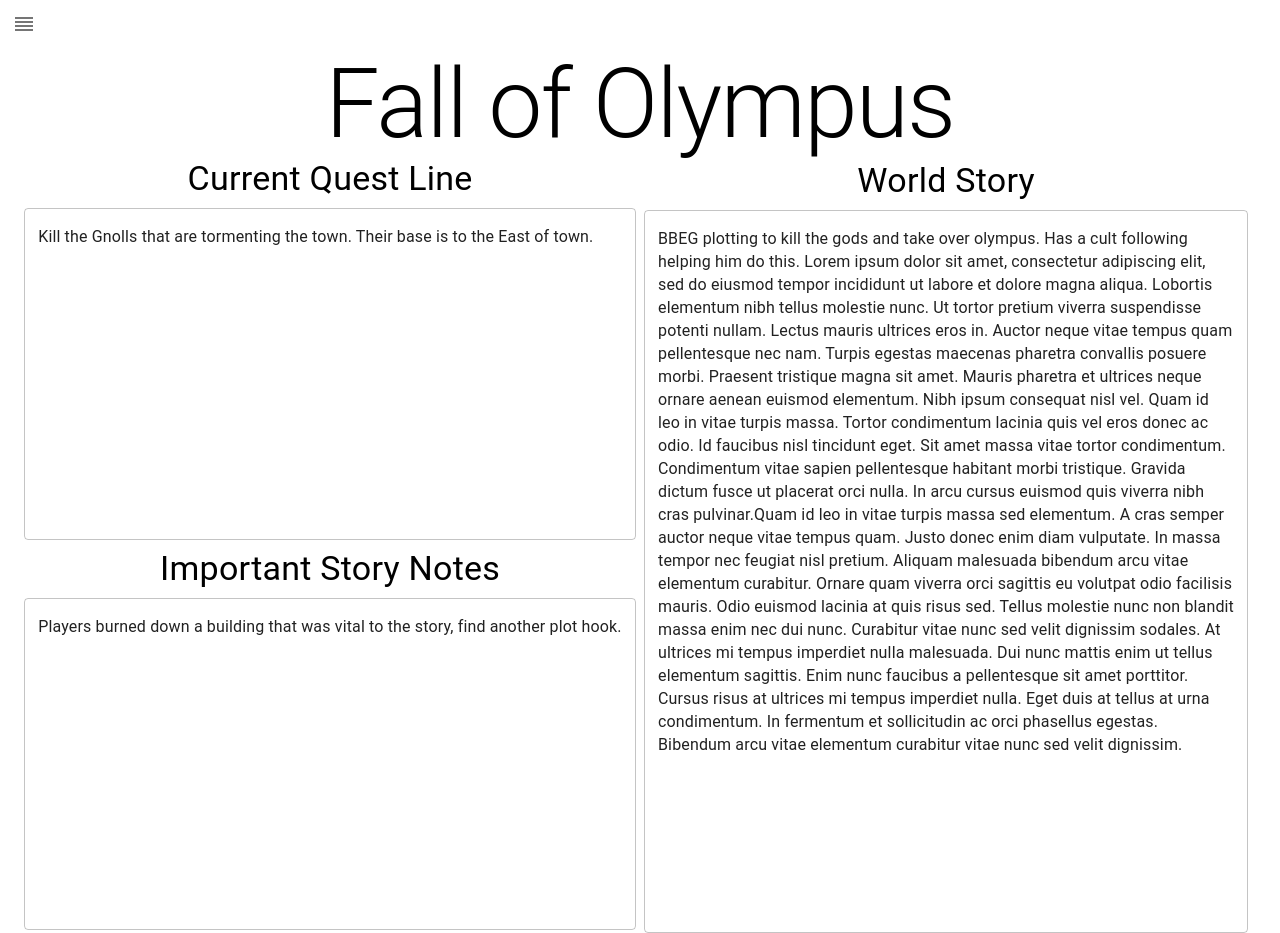
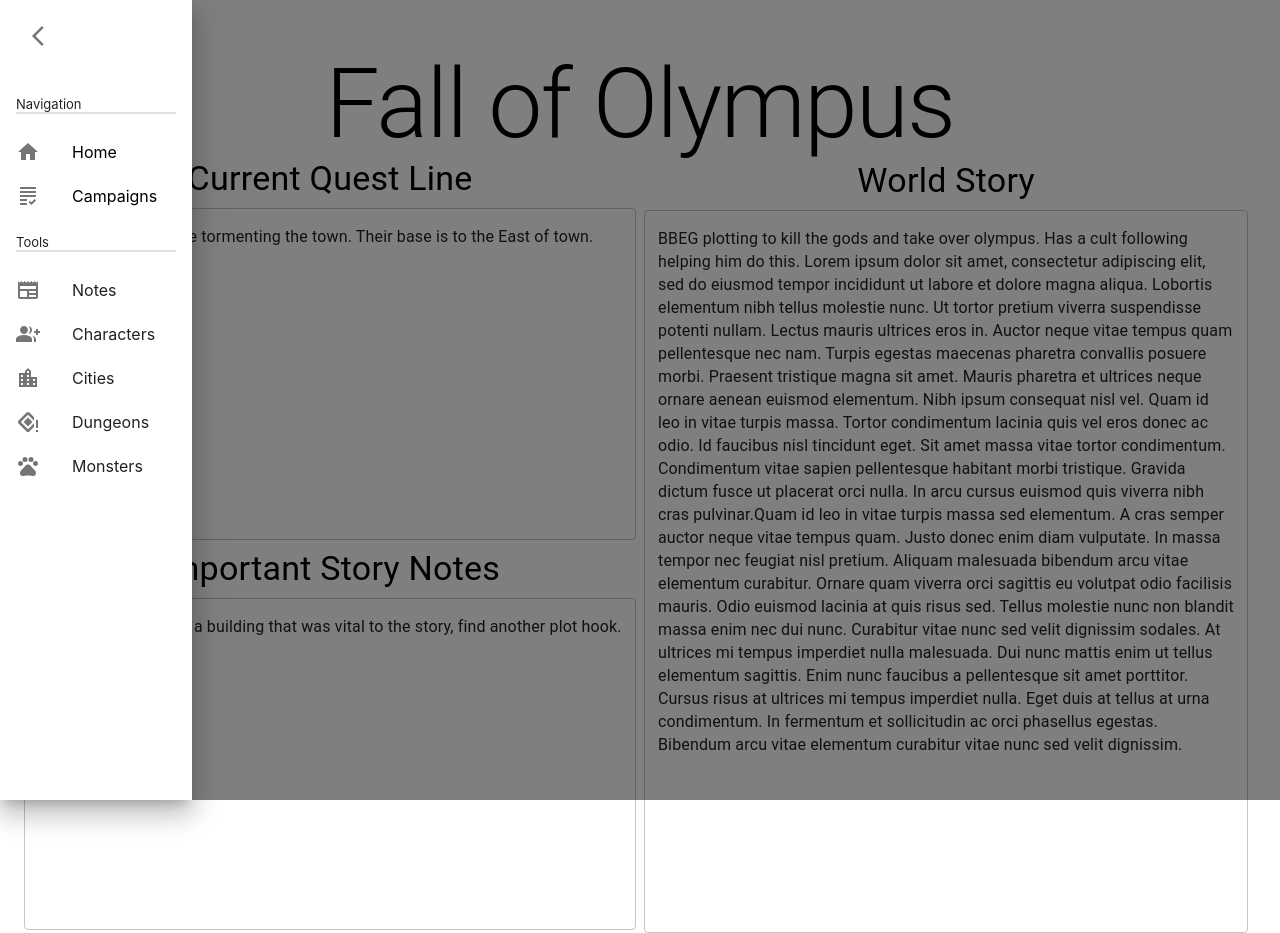
Before and after one commit to NateGiesbrecht/comp-3040-DND-tracker, a React (Create React App) app in the folder dndtracker/: page /DM/1 in a window 1280 px wide. Built offline with nearby package versions, Linux system fonts and the light colour scheme.

Commit message:
leave menu open default

```diff
--- a/dndtracker/src/DM/CampaignHomePage.js
+++ b/dndtracker/src/DM/CampaignHomePage.js
@@ -36,7 +36,7 @@ import CampaignMonstersPage from './CampaignMonstersPage';
 
 export const CampaignHomePage = () => {
   const params = useParams();
-  const [drawerOpen, setDrawerOpen] = useState(false);
+  const [drawerOpen, setDrawerOpen] = useState(true);
   const [componentDisplay, setComponentDisplay] = useState('notes');
   const [indexToUse, setIndexToUse] = useState(0);
 
```
